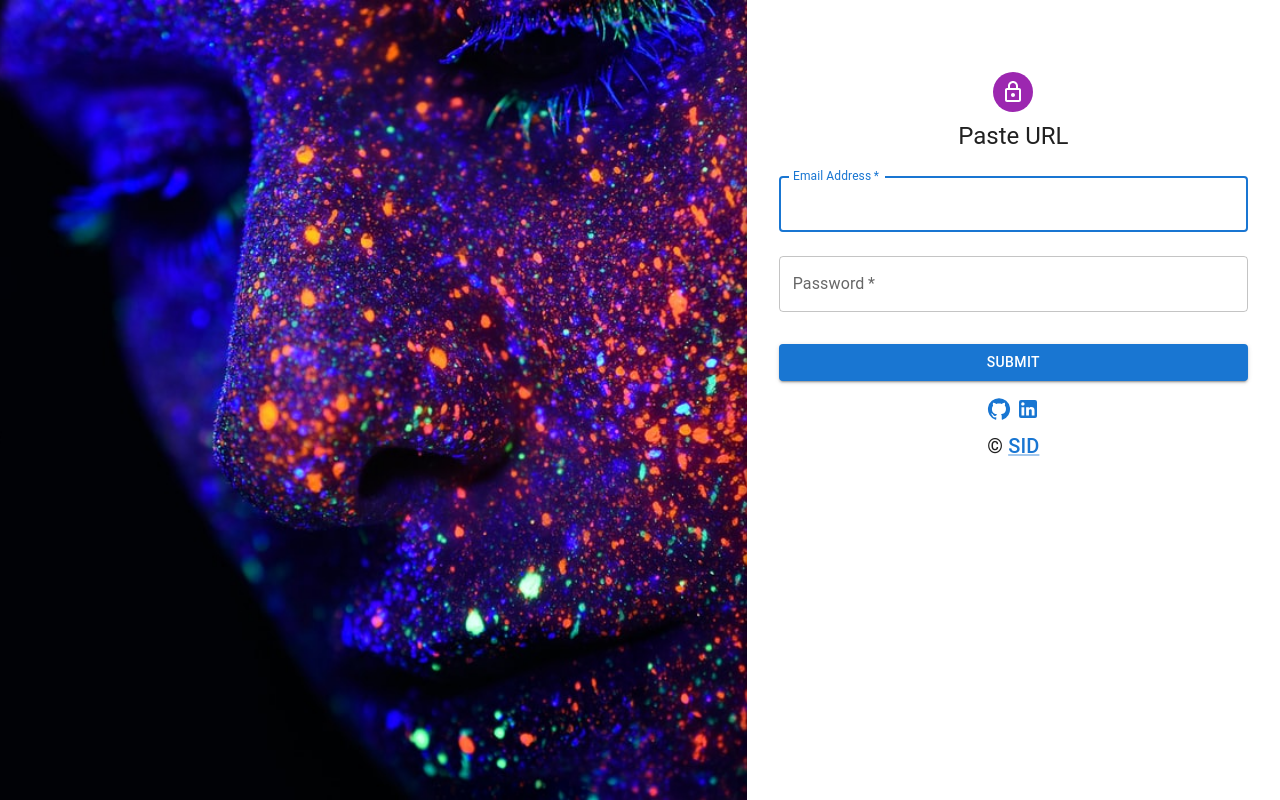
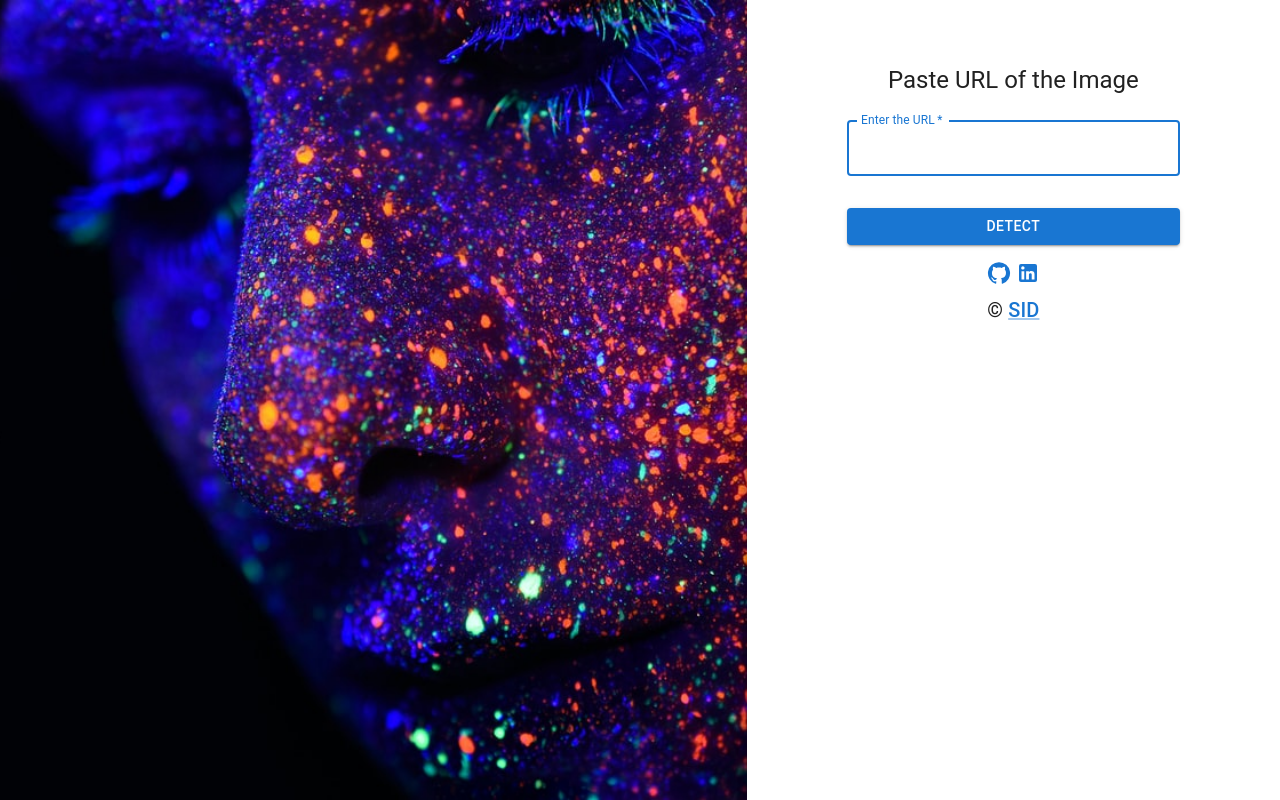
Before and after one commit to sidchopp/face-detect, a React (Create React App) app: page / in a window 1280 px wide. Built offline with nearby package versions, Linux system fonts and the light colour scheme.

Commit message:
Search image comp included with enterUrl

```diff
--- a/src/components/SearchImage.js
+++ b/src/components/SearchImage.js
@@ -1,4 +1,3 @@
-import React from 'react'
 import Avatar from '@mui/material/Avatar';
 import Button from '@mui/material/Button';
 import TextField from '@mui/material/TextField';
@@ -13,15 +12,6 @@ import Footer from './Footer';
 
 function SearchImage() {
 
-  const handleSubmit = (event) => {
-    event.preventDefault();
-    const data = new FormData(event.currentTarget);
-    // eslint-disable-next-line no-console
-    console.log({
-      email: data.get('email'),
-      password: data.get('password'),
-    });
-  };
   return (
     <Grid item xs={12} sm={8} md={5} component={Paper} elevation={6} square>
       <Box
@@ -33,32 +23,21 @@ function SearchImage() {
           alignItems: 'center',
         }}
       >
-        <Avatar sx={{ m: 1, bgcolor: 'secondary.main' }}>
-          <LockOutlinedIcon />
-        </Avatar>
+
         <Typography component="h1" variant="h5">
-          Paste URL
+          Paste URL of the Image
         </Typography>
-        <Box component="form" noValidate onSubmit={handleSubmit} sx={{ mt: 1 }}>
+        <Box component="form" noValidate sx={{ mt: 1 }}>
           <TextField
+            variant="outlined"
             margin="normal"
             required
             fullWidth
-            id="email"
-            label="Email Address"
-            name="email"
-            autoComplete="email"
+            id="url"
+            label="Enter the URL"
+            name="url"
             autoFocus
-          />
-          <TextField
-            margin="normal"
-            required
-            fullWidth
-            name="password"
-            label="Password"
-            type="password"
-            id="password"
-            autoComplete="current-password"
+          // onChange={onInputChange}
           />
           <Button
             type="submit"
@@ -66,10 +45,11 @@ function SearchImage() {
             variant="contained"
             sx={{ mt: 3, mb: 2 }}
           >
-            Submit
+            Detect
           </Button>
+          {/* Component export */}
+          <Footer />
 
-          <Footer />
         </Box>
       </Box>
     </Grid>
```
